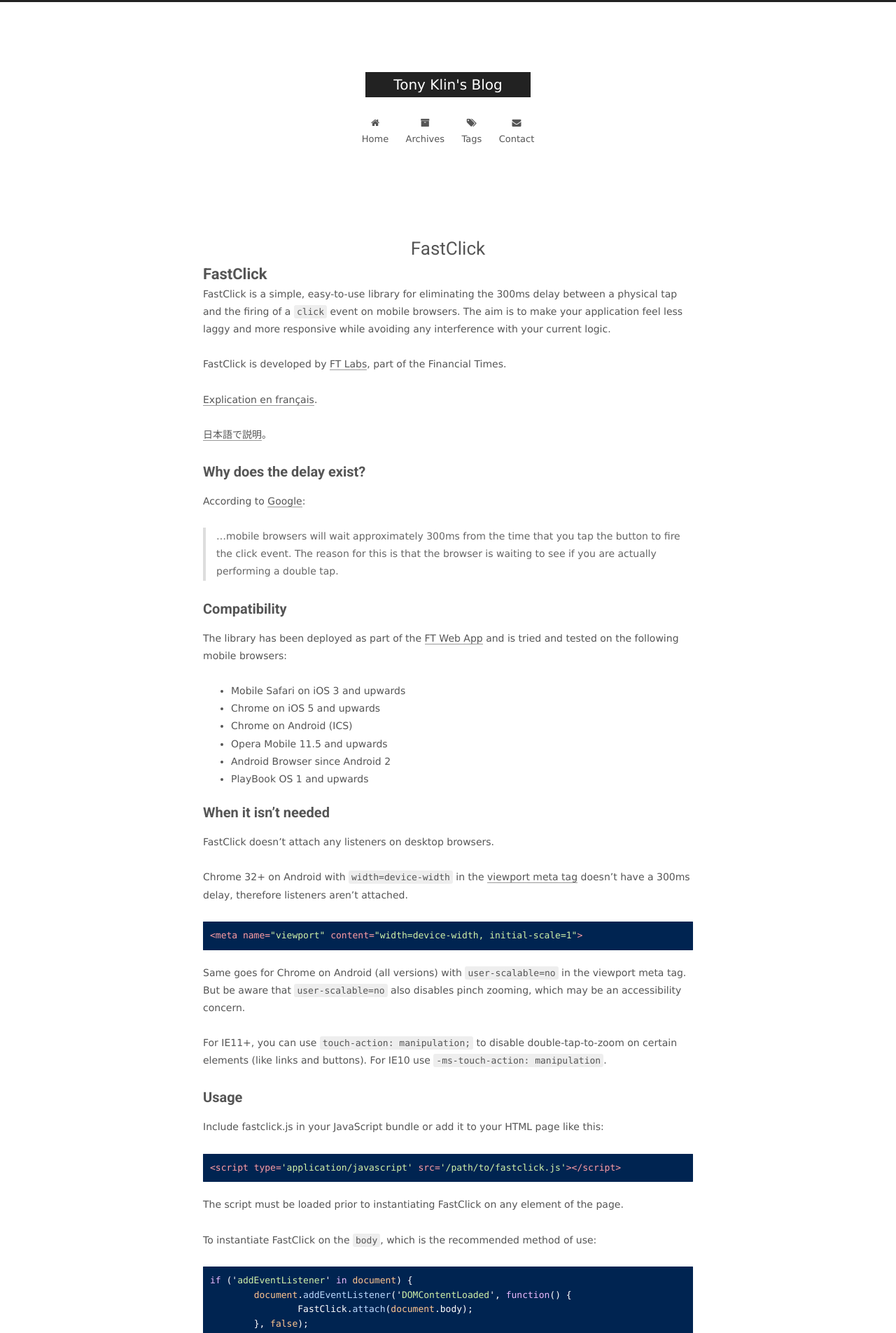
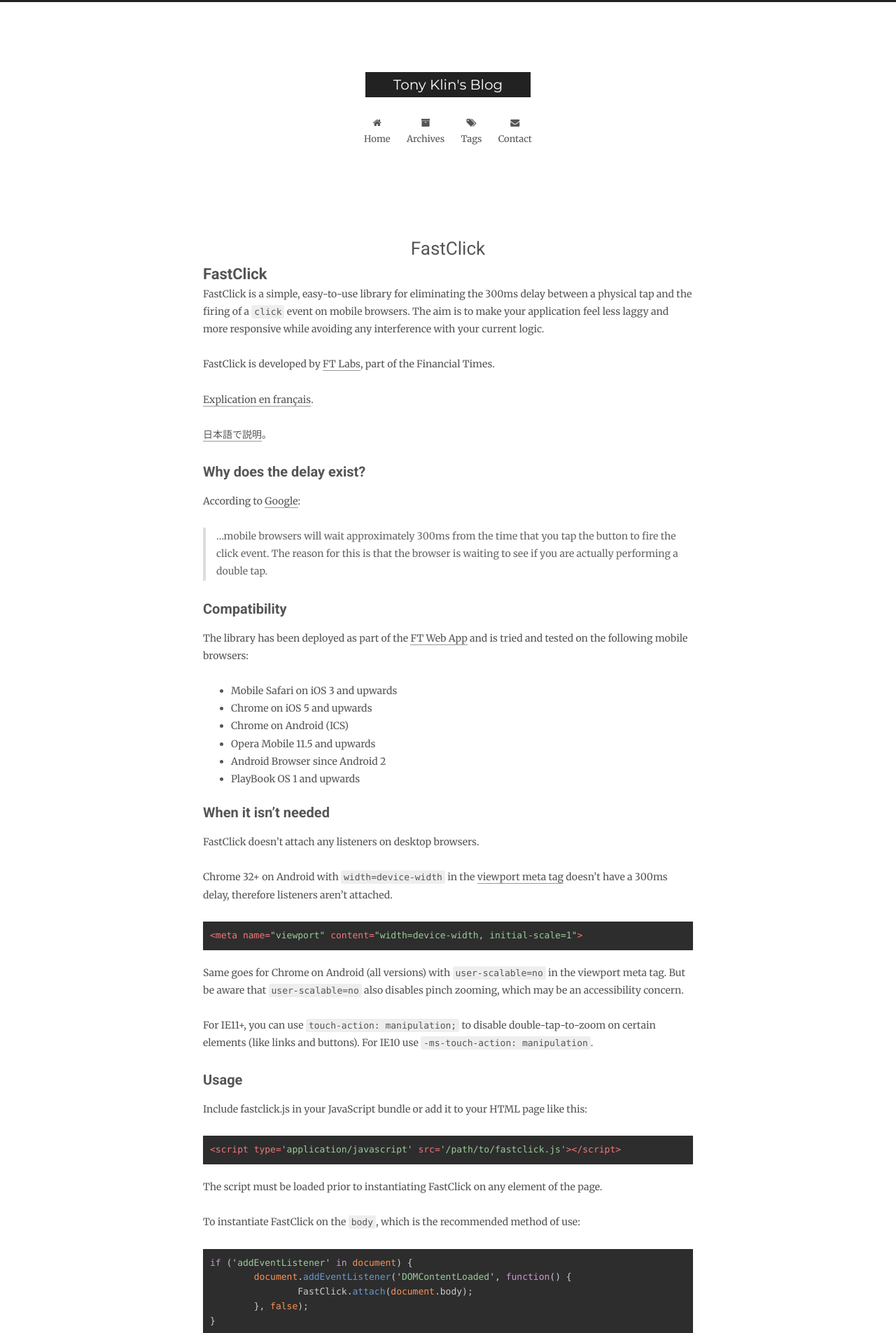
Before and after one commit to aklin/aklin.github.io, a Jekyll site: the page built from assets/lib/fastclick/README.md, in a window 1280 px wide. Shown: the top 1905 px of the page at 70% size. Built offline with Jekyll 4.4.1, drawn with Linux system fonts in a browser that asks for light colours; our own code applies the rules of GitHub Pages for plain Markdown files.

Commit message:
Change post and title font, change code area theme

```diff
--- a/_config.yml
+++ b/_config.yml
@@ -181,8 +181,9 @@
   # Global font settings used on <body> element.
   global:
     # external: true will load this font family from host.
-    external: false
-    family: Verdana
+    external: true
+    family: Merriweather
+
 
   # Font settings for Headlines (h1, h2, h3, h4, h5, h6)
   # Fallback to `global` font settings.
@@ -201,7 +202,7 @@
   # The `size` option use `px` as unit
   logo:
     external: true
-    family:
+    family: Montserrat
     size:
 
   # Font settings for <code> and code blocks.
@@ -258,8 +259,6 @@
 # http://creativecommons.org/
 # Available: by | by-nc | by-nc-nd | by-nc-sa | by-nd | by-sa | zero
 creative_commons: by
-#creative_commons:
-
 
 sidebar:
   # Sidebar Position, available value: left | right
@@ -360,7 +359,7 @@
 # Available value:
 #    normal | night | night eighties | night blue | night bright
 # https://github.com/chriskempson/tomorrow-theme
-highlight_theme: "night blue"
+highlight_theme: "night eighties"
 
 
 # CV page settings
@@ -422,22 +421,12 @@
 google_analytics: UA-113086665-1
 
 
-# Yandex Webmaster tools verification setting
-# See: https://webmaster.yandex.ru/
-#yandex_site_verification:
-
-# CNZZ count
-#cnzz_siteid:
-
-# Application Insights
-# See https://azure.microsoft.com/en-us/services/application-insights/
-# application_insights:
 
 # Make duoshuo show UA
 # user_id must NOT be null when admin_enable is true!
 # you can visit http://dev.duoshuo.com get duoshuo user id.
 duoshuo_info:
-  ua_enable: true
+  ua_enable: false
   admin_enable: false
   user_id: 0
   #admin_nickname: Author
```
